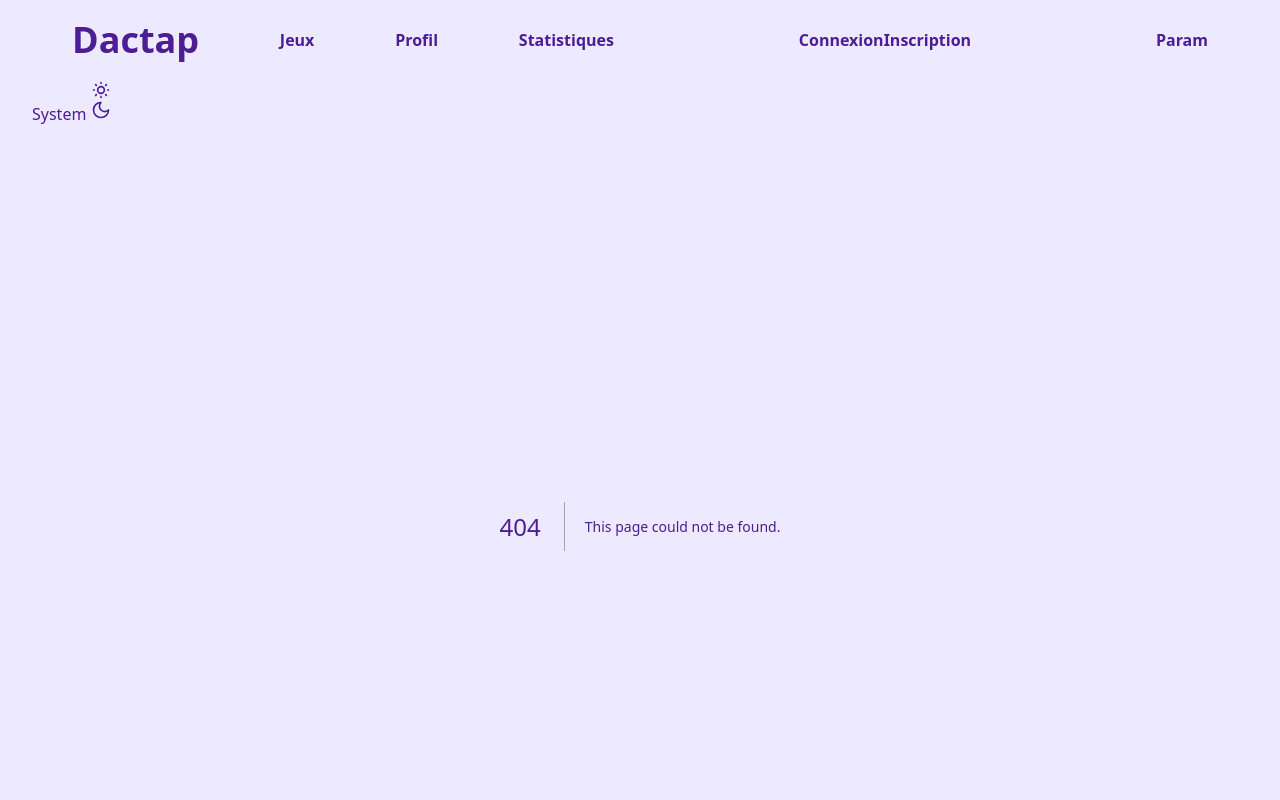
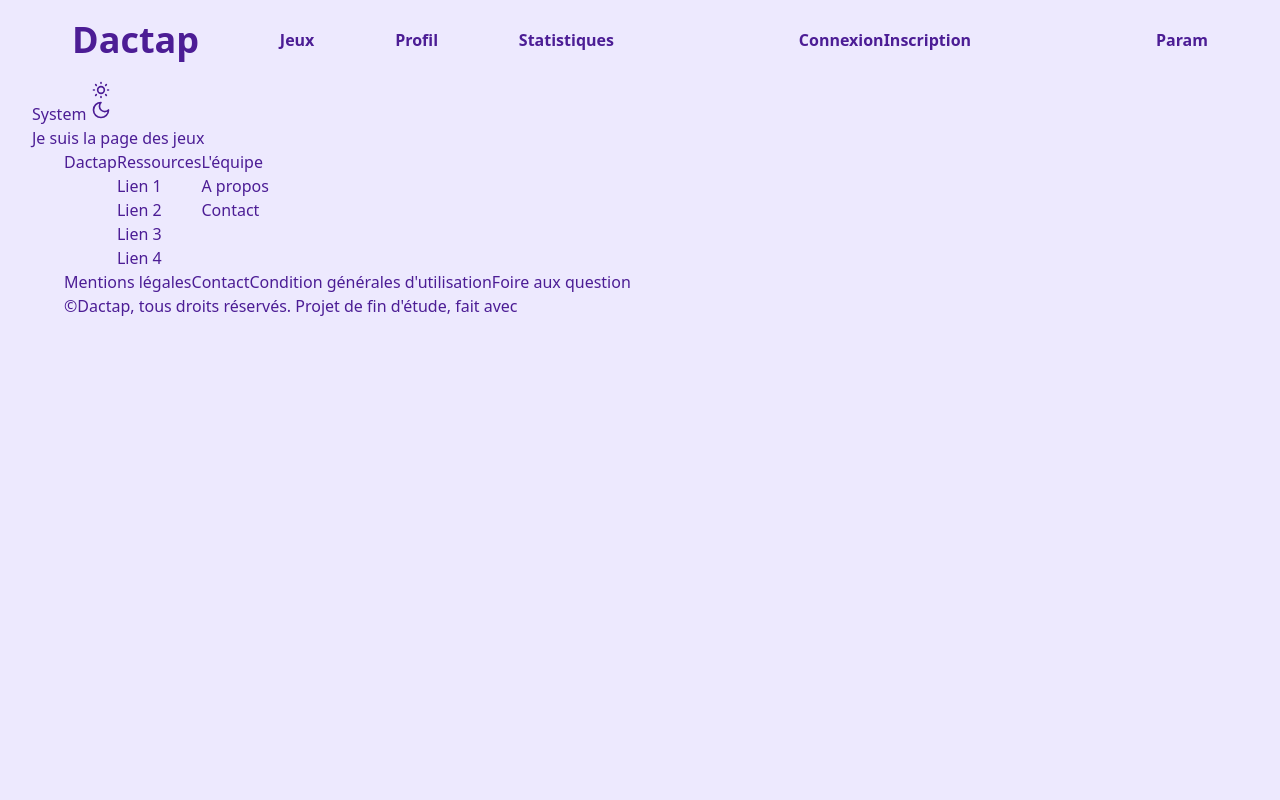
Before and after one commit to VictorGreiveldingerHub/dactap, a Next.js app: page /profil in a window 1280 px wide. Before the commit this address had no page. Shown: the top 800 px of the page. Built offline with nearby package versions, Linux system fonts and the light colour scheme.

Commit message:
Ajout page profil

```diff
--- /dev/null
+++ b/app/profil/page.tsx
@@ -0,0 +1,3 @@
+export default function ProfilPage(){
+    return <p>Je suis la page des jeux</p>
+};
```
Also changed, not shown: 1 other file (tests, documents, lock files or other folders).
